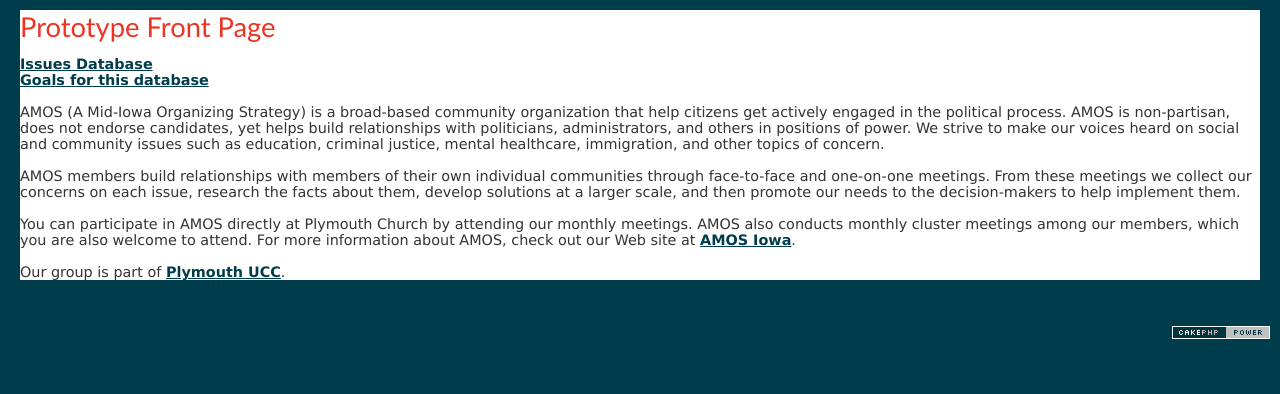
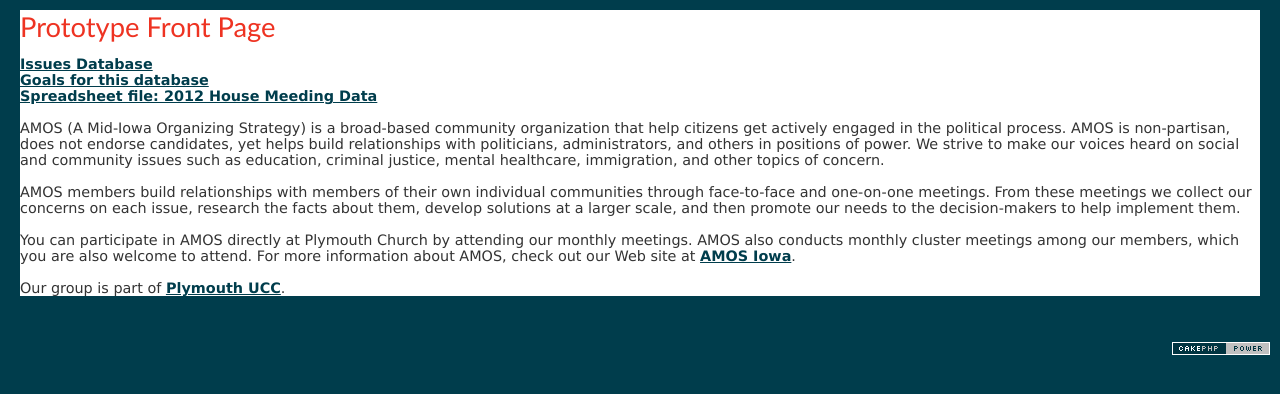
Before and after one commit to topdsoft/amos, a CakePHP app: the page made by app/View/Pages/home.ctp in a window 1280 px wide. Shown: the part 67-461 px from the top of the page. Run offline with PHP 8.4 and a stand-in for CakePHP, Linux system fonts and the light colour scheme; the template is opened without the code that fills it, so the values that code supplies are empty; some libraries are stand-ins or nearby versions.

Commit message:
added link for spreadsheet file

```diff
--- a/app/View/Pages/home.ctp
+++ b/app/View/Pages/home.ctp
@@ -2,7 +2,8 @@
 <h2>Prototype Front Page</h2>
 
 <?php echo $this->Html->link(__('Issues Database'),array('controller'=>'issues')); ?><br>
-<?php echo $this->Html->link(__('Goals for this database'),array('goals')); ?>
+<?php echo $this->Html->link(__('Goals for this database'),array('goals')); ?><br>
+<?php echo $this->Html->link(__('Spreadsheet file: 2012 House Meeding Data'),'/files/2012 House Meeting Information.xlsx'); ?>
 <br><br>
 AMOS (A
         Mid-Iowa Organizing Strategy) is a broad-based community
```
Also changed, not shown: 1 other file.
